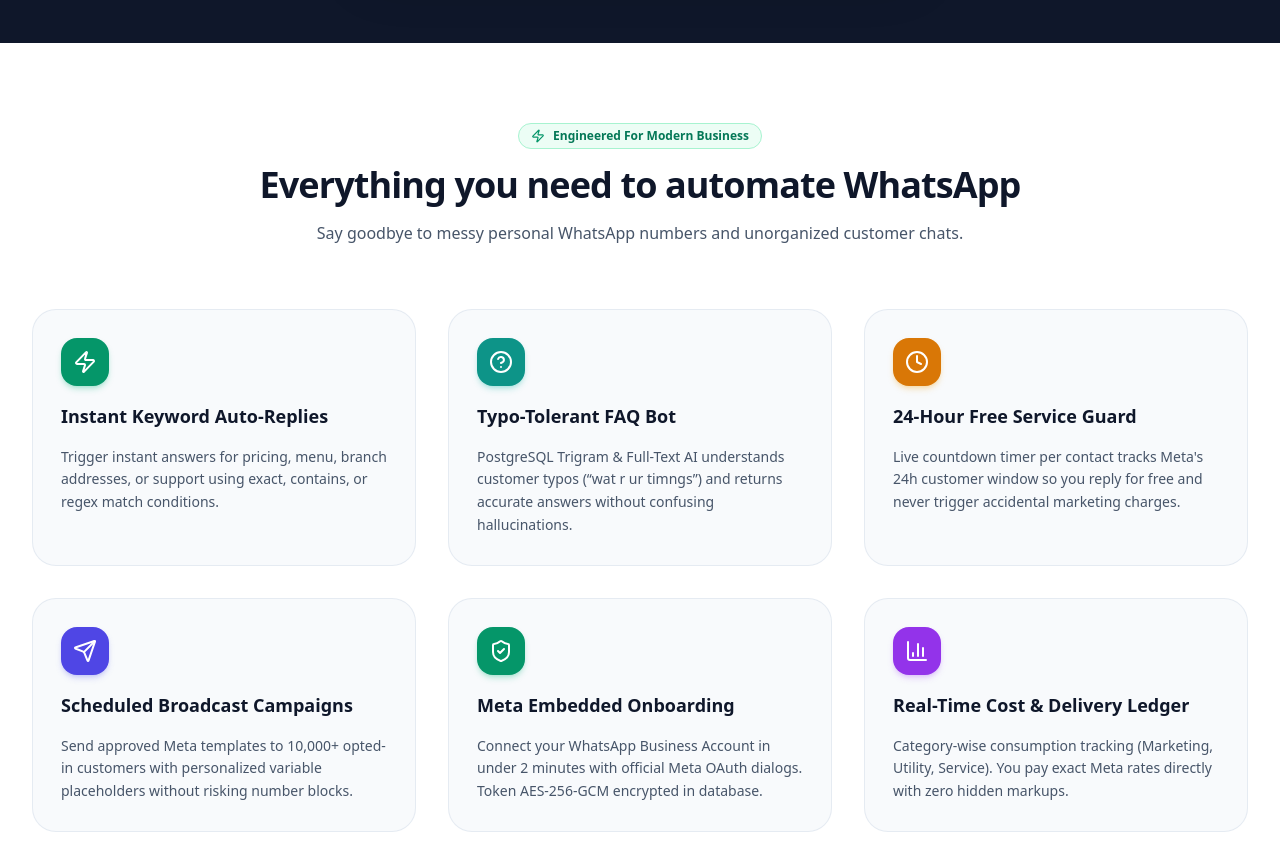
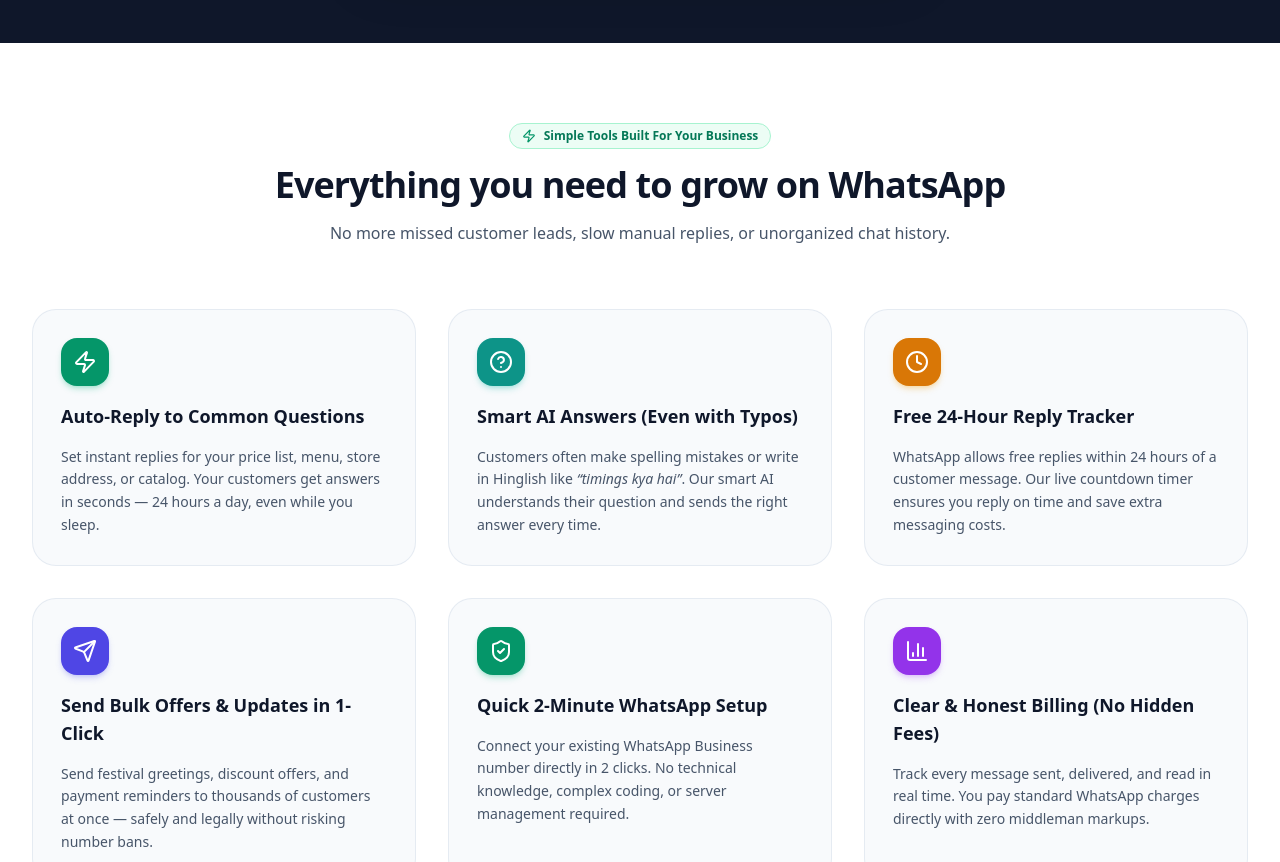
Before and after one commit to Pranshu012/WhatsApp-Saas, a React (Vite) app in the folder frontend/: page / in a window 1280 px wide. Shown: the part 1640-2502 px from the top of the page. Built offline with nearby package versions, Linux system fonts and the light colour scheme; no server answers.

Commit message:
copy: simplify feature card titles and descriptions for easy business understanding

```diff
--- a/frontend/src/features/landing/LandingPage.tsx
+++ b/frontend/src/features/landing/LandingPage.tsx
@@ -374,13 +374,13 @@
           <div className="text-center max-w-3xl mx-auto space-y-4 mb-16">
             <div className="inline-flex items-center gap-2 px-3 py-1 rounded-full bg-brand-50 text-brand-700 text-xs font-bold border border-brand-200">
               <Zap className="w-3.5 h-3.5 text-brand-600" />
-              Engineered For Modern Business
+              Simple Tools Built For Your Business
             </div>
             <h2 className="text-3xl sm:text-4xl font-black tracking-tight text-slate-900">
-              Everything you need to automate WhatsApp
+              Everything you need to grow on WhatsApp
             </h2>
             <p className="text-slate-600 text-sm sm:text-base">
-              Say goodbye to messy personal WhatsApp numbers and unorganized customer chats.
+              No more missed customer leads, slow manual replies, or unorganized chat history.
             </p>
           </div>
 
@@ -390,9 +390,9 @@
               <div className="w-12 h-12 rounded-2xl bg-brand-600 text-white flex items-center justify-center shadow-md shadow-brand-500/25">
                 <Zap className="w-6 h-6" />
               </div>
-              <h3 className="text-lg font-bold text-slate-900">Instant Keyword Auto-Replies</h3>
+              <h3 className="text-lg font-bold text-slate-900">Auto-Reply to Common Questions</h3>
               <p className="text-sm text-slate-600 leading-relaxed">
-                Trigger instant answers for pricing, menu, branch addresses, or support using exact, contains, or regex match conditions.
+                Set instant replies for your price list, menu, store address, or catalog. Your customers get answers in seconds — 24 hours a day, even while you sleep.
               </p>
             </div>
 
@@ -401,9 +401,9 @@
               <div className="w-12 h-12 rounded-2xl bg-teal-600 text-white flex items-center justify-center shadow-md shadow-teal-500/25">
                 <HelpCircle className="w-6 h-6" />
               </div>
-              <h3 className="text-lg font-bold text-slate-900">Typo-Tolerant FAQ Bot</h3>
+              <h3 className="text-lg font-bold text-slate-900">Smart AI Answers (Even with Typos)</h3>
               <p className="text-sm text-slate-600 leading-relaxed">
-                PostgreSQL Trigram & Full-Text AI understands customer typos (&ldquo;wat r ur timngs&rdquo;) and returns accurate answers without confusing hallucinations.
+                Customers often make spelling mistakes or write in Hinglish like <em>&ldquo;timings kya hai&rdquo;</em>. Our smart AI understands their question and sends the right answer every time.
               </p>
             </div>
 
@@ -412,9 +412,9 @@
               <div className="w-12 h-12 rounded-2xl bg-amber-600 text-white flex items-center justify-center shadow-md shadow-amber-500/25">
                 <Clock className="w-6 h-6" />
               </div>
-              <h3 className="text-lg font-bold text-slate-900">24-Hour Free Service Guard</h3>
+              <h3 className="text-lg font-bold text-slate-900">Free 24-Hour Reply Tracker</h3>
               <p className="text-sm text-slate-600 leading-relaxed">
-                Live countdown timer per contact tracks Meta&apos;s 24h customer window so you reply for free and never trigger accidental marketing charges.
+                WhatsApp allows free replies within 24 hours of a customer message. Our live countdown timer ensures you reply on time and save extra messaging costs.
               </p>
             </div>
 
@@ -423,9 +423,9 @@
               <div className="w-12 h-12 rounded-2xl bg-indigo-600 text-white flex items-center justify-center shadow-md shadow-indigo-500/25">
                 <Send className="w-6 h-6" />
               </div>
-              <h3 className="text-lg font-bold text-slate-900">Scheduled Broadcast Campaigns</h3>
+              <h3 className="text-lg font-bold text-slate-900">Send Bulk Offers & Updates in 1-Click</h3>
               <p className="text-sm text-slate-600 leading-relaxed">
-                Send approved Meta templates to 10,000+ opted-in customers with personalized variable placeholders without risking number blocks.
+                Send festival greetings, discount offers, and payment reminders to thousands of customers at once — safely and legally without risking number bans.
               </p>
             </div>
 
@@ -434,9 +434,9 @@
               <div className="w-12 h-12 rounded-2xl bg-emerald-600 text-white flex items-center justify-center shadow-md shadow-emerald-500/25">
                 <ShieldCheck className="w-6 h-6" />
               </div>
-              <h3 className="text-lg font-bold text-slate-900">Meta Embedded Onboarding</h3>
+              <h3 className="text-lg font-bold text-slate-900">Quick 2-Minute WhatsApp Setup</h3>
               <p className="text-sm text-slate-600 leading-relaxed">
-                Connect your WhatsApp Business Account in under 2 minutes with official Meta OAuth dialogs. Token AES-256-GCM encrypted in database.
+                Connect your existing WhatsApp Business number directly in 2 clicks. No technical knowledge, complex coding, or server management required.
               </p>
             </div>
 
@@ -445,9 +445,9 @@
               <div className="w-12 h-12 rounded-2xl bg-purple-600 text-white flex items-center justify-center shadow-md shadow-purple-500/25">
                 <BarChart3 className="w-6 h-6" />
               </div>
-              <h3 className="text-lg font-bold text-slate-900">Real-Time Cost & Delivery Ledger</h3>
+              <h3 className="text-lg font-bold text-slate-900">Clear & Honest Billing (No Hidden Fees)</h3>
               <p className="text-sm text-slate-600 leading-relaxed">
-                Category-wise consumption tracking (Marketing, Utility, Service). You pay exact Meta rates directly with zero hidden markups.
+                Track every message sent, delivered, and read in real time. You pay standard WhatsApp charges directly with zero middleman markups.
               </p>
             </div>
           </div>
```
